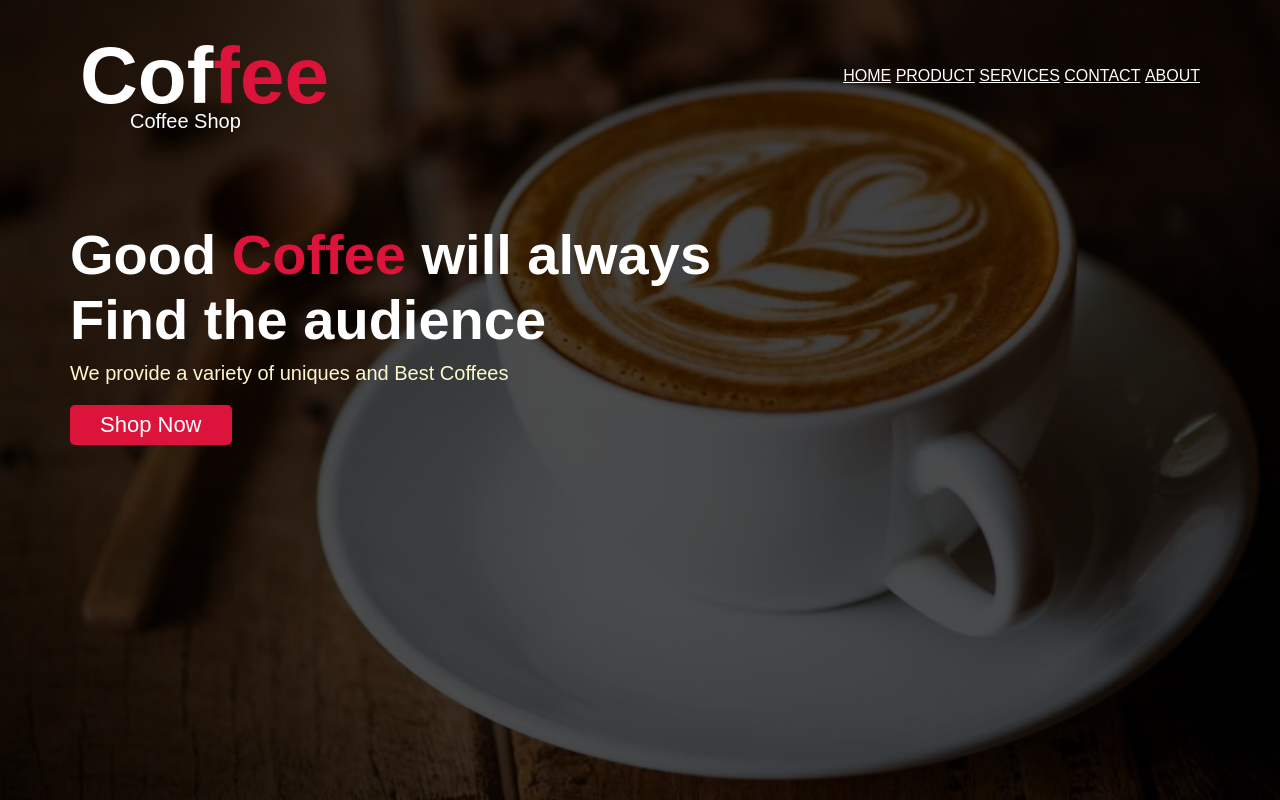
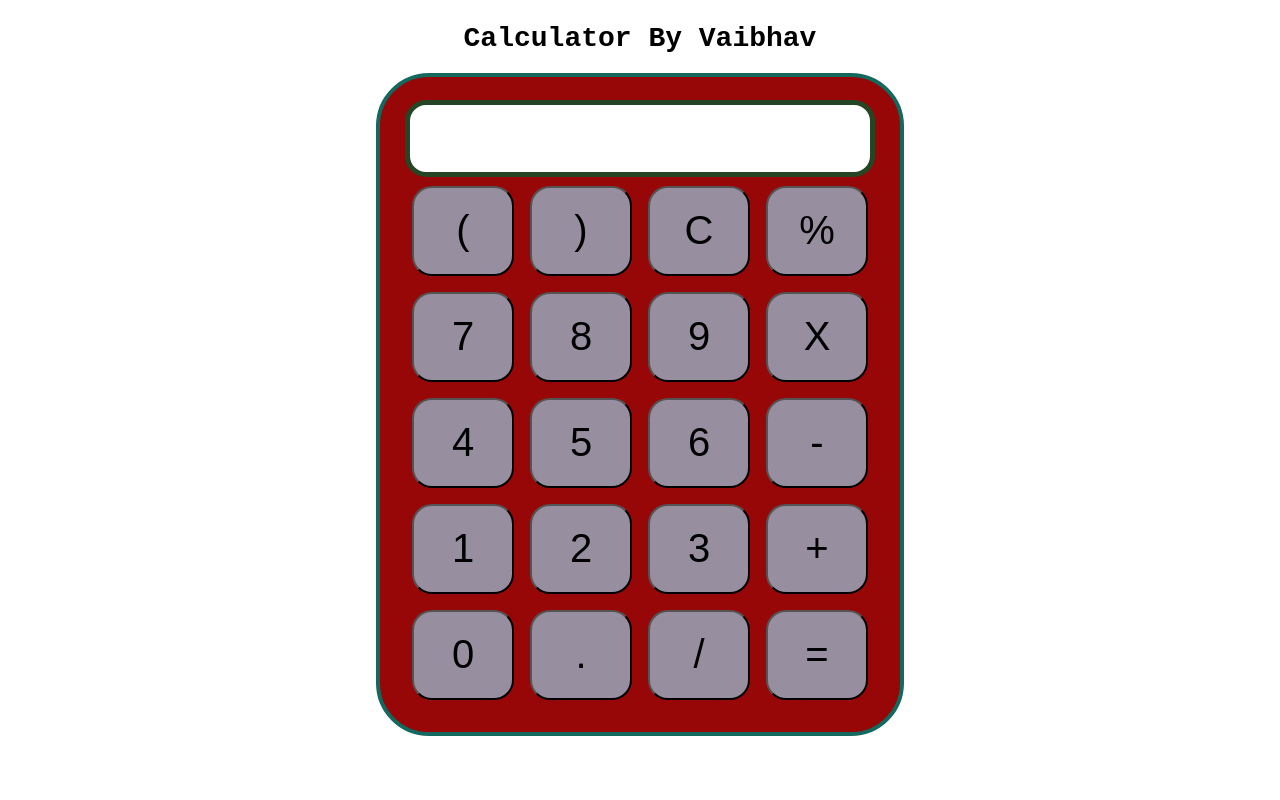
Before and after one commit to VaibhavR28/TXON, a plain HTML site: page index.html in a window 1280 px wide. Drawn offline with Linux system fonts and the light colour scheme.

Commit message:
Add files via upload

```diff
--- a/index.html
+++ b/index.html
@@ -3,36 +3,54 @@
 
 <head>
     <meta charset="UTF-8">
-    <meta http-equiv="X-UA-Compatible" content="IE=edge">
     <meta name="viewport" content="width=device-width, initial-scale=1.0">
-    <title>Coffee | Shop</title>
+    <meta http-equiv="X-UA-Compatible" content="ie=edge">
     <link rel="stylesheet" href="style.css">
+    <title>Calculator</title>
 </head>
 
 <body>
     <div class="container">
-        <div class="nav-bar">
-            <h1 class="title">Cof<span>fee</span></h1>
-            <p>Coffee Shop</p>
-            <ul class="menu">
-                <li><a href="#">HOME</a></li>
-                <li><a href="#">PRODUCT</a></li>
-                <li><a href="#">SERVICES</a></li>
-                <li><a href="#">CONTACT</a></li>
-                <li><a href="#">ABOUT</a></li>
-            </ul>
+        <h1>Calculator By Vaibhav</h1>
 
+        <div class="calculator">
+            <input type="text" name="screen" id="screen">
+            <table>
+                <tr>
+                    <td><button>(</button></td>
+                    <td><button>)</button></td>
+                    <td><button>C</button></td>
+                    <td><button>%</button></td>
+                </tr>
+                <tr>
+                    <td><button>7</button></td>
+                    <td><button>8</button></td>
+                    <td><button>9</button></td>
+                    <td><button>X</button></td>
+                </tr>
+                <tr>
+                    <td><button>4</button></td>
+                    <td><button>5</button></td>
+                    <td><button>6</button></td>
+                    <td><button>-</button></td>
+                </tr>
+                <tr>
+                    <td><button>1</button></td>
+                    <td><button>2</button></td>
+                    <td><button>3</button></td>
+                    <td><button>+</button></td>
+                </tr>
+                <tr>
+                    <td><button>0</button></td>
+                    <td><button>.</button></td>
+                    <td><button>/</button></td>
+                    <td><button>=</button></td>
+                </tr>
+            </table>
         </div>
-        <div class="home">
-            <h1 class="title-1">Good <span>Coffee</span> will always <br>Find the audience</h1>
-            <p>We provide a variety of uniques and Best Coffees</p>
-            <button type="button">Shop Now</button>
-
-
-
-        </div>
-
+    </div>
 
 </body>
+<script src="index.js"></script>
 
 </html>
--- /dev/null
+++ b/index.js
@@ -0,0 +1,26 @@
+let screen = document.getElementById('screen');
+buttons = document.querySelectorAll('button');
+let screenValue = '';
+for (item of buttons) {
+    item.addEventListener('click', (e) => {
+        buttonText = e.target.innerText;
+        console.log('Button text is ', buttonText);
+        if (buttonText == 'X') {
+            buttonText = '*';
+            screenValue += buttonText;
+            screen.value = screenValue;
+        }
+        else if (buttonText == 'C') {
+            screenValue = "";
+            screen.value = screenValue;
+        }
+        else if (buttonText == '=') {
+            screen.value = eval(screenValue);
+        }
+        else {
+            screenValue += buttonText;
+            screen.value = screenValue;
+        }
+
+    })
+}
--- a/style.css
+++ b/style.css
@@ -1,103 +1,39 @@
-* {
-    margin: 0;
-    padding: 0;
-    box-sizing: border-box;
-    color: white;
-
+.container {
+    text-align: center;
+    margin-top: 23px
 }
 
-.container {
-    height: 100vh;
-    width: 100%;
-    background: linear-gradient(rgba(0, 0, 0, 0.7), rgba(0, 0, 0, 0.7)), url(img.jpg);
-    background-size: cover;
-    background-position: center;
-    font-family: Arial, Helvetica, sans-serif;
-
+table {
+    margin: auto;
 }
 
-.nav-bar {
-    display: flex;
-    align-items: center;
-    justify-content: space-between;
-    padding: 30px 80px;
-
+input {
+    border-radius: 21px;
+    border: 5px solid #244624;
+    font-size: 34px;
+    height: 65px;
+    width: 456px;
 }
 
-.nav-bar .title {
-    color: white;
-    font-size: 80px;
-    font-weight: 600;
-    cursor: pointer;
+button {
+    border-radius: 20px;
+    font-size: 40px;
+    background: #978fa0;
+    width: 102px;
+    height: 90px;
+    margin: 6px;
 }
 
-span {
-    color: crimson;
-
-}
-
-.menu li {
-    list-style: none;
+.calculator {
+    border: 4px solid #13695d;
+    background-color: #970707;
+    padding: 23px;
+    border-radius: 53px;
     display: inline-block;
 
 }
 
-.nav-bar p {
-    position: absolute;
-    margin-top: 90px;
-    margin-left: 50px;
-    color: white;
-    font-size: 20px;
-    font-weight: 500;
+h1 {
+    font-size: 28px;
+    font-family: 'Courier New', Courier, monospace;
 }
-
-menu li a {
-    text-decoration: none;
-    color: white;
-    font-size: 27px;
-    font-weight: 600;
-    margin-left: 25px;
-    transition: .4s ease;
-
-}
-
-.menu li a:hover {
-    color: crimson;
-    padding: 10px 20px;
-    border: 2px solid white;
-    padding: 5px 10px;
-
-}
-
-.home {
-    height: 400px;
-    padding: 70px;
-
-}
-
-.title-1 {
-    font-size: 56px;
-    color: white;
-    font-weight: 600;
-}
-
-.home p {
-    color: lemonchiffon;
-    font-size: 20px;
-    padding-top: 10px;
-
-}
-
-.home button {
-    height: 40px;
-    color: white;
-    background: crimson;
-    padding: 5px 30px;
-    margin-top: 20px;
-    border: none;
-    border-radius: 5px;
-    transition: .4s ease;
-    cursor: pointer;
-    font-size: 22px;
-
-}
```
